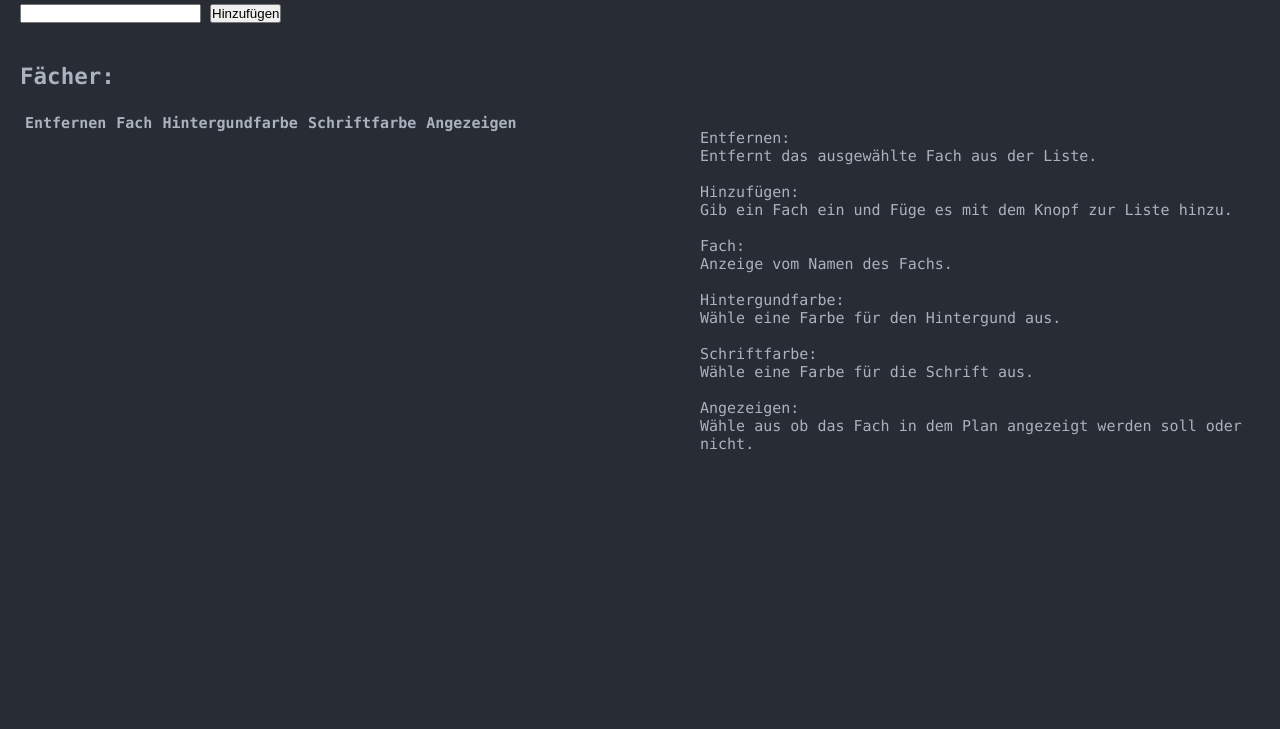
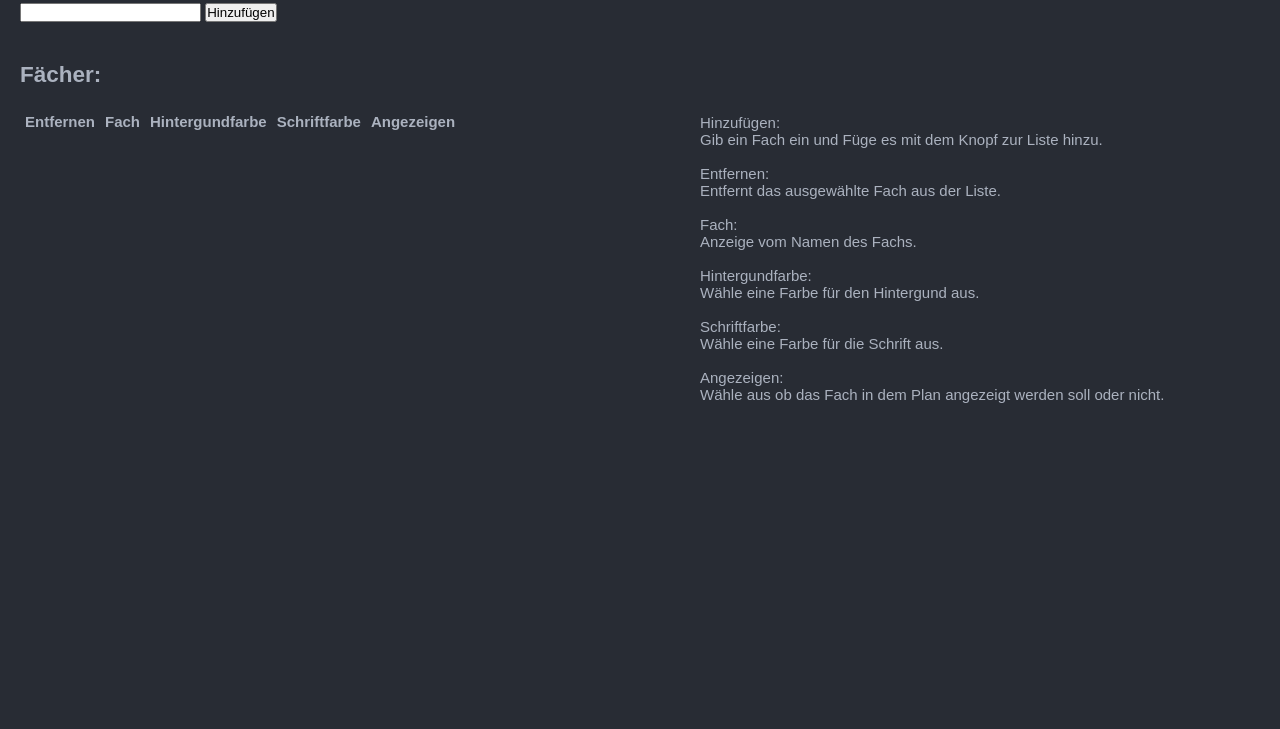
Before and after one commit to Marc-Beyer/stundenplan-bib, a browser extension: page src/ui/options.html in a window 1280 px wide. Shown: the part 71-800 px from the top of the page. Drawn offline with Linux system fonts and the light colour scheme.

Commit message:
updated UI

```diff
--- a/src/ui/options.html
+++ b/src/ui/options.html
@@ -14,11 +14,11 @@
     <h1>OPTIONS</h1>
 
     <p>
+    Hinzufügen:<br>
+    Gib ein Fach ein und Füge es mit dem Knopf zur Liste hinzu.<br>
+    <br>
     Entfernen:<br>
     Entfernt das ausgewählte Fach aus der Liste.<br>
-    <br>
-    Hinzufügen:<br>
-    Gib ein Fach ein und Füge es mit dem Knopf zur Liste hinzu.<br>
     <br>
     Fach:<br>
     Anzeige vom Namen des Fachs.<br>
--- a/src/ui/style/main.scss
+++ b/src/ui/style/main.scss
@@ -1,7 +1,7 @@
 $main-bg-color: #282C34;
 $main-color: #ABB2BF;
 $standart-font-size: 15px;
-$standart-font: Consolas, sans-serif;
+$standart-font: Arial, Helvetica, sans-serif;
 
 *{
     margin: 0%;
@@ -24,7 +24,7 @@ body{
 
     p{
         position: absolute;
-        top: 200px;
+        top: 185px;
         left: 700px;
     }
 
```
Also changed, not shown: src/ui/style/main.css, 1 other file.
